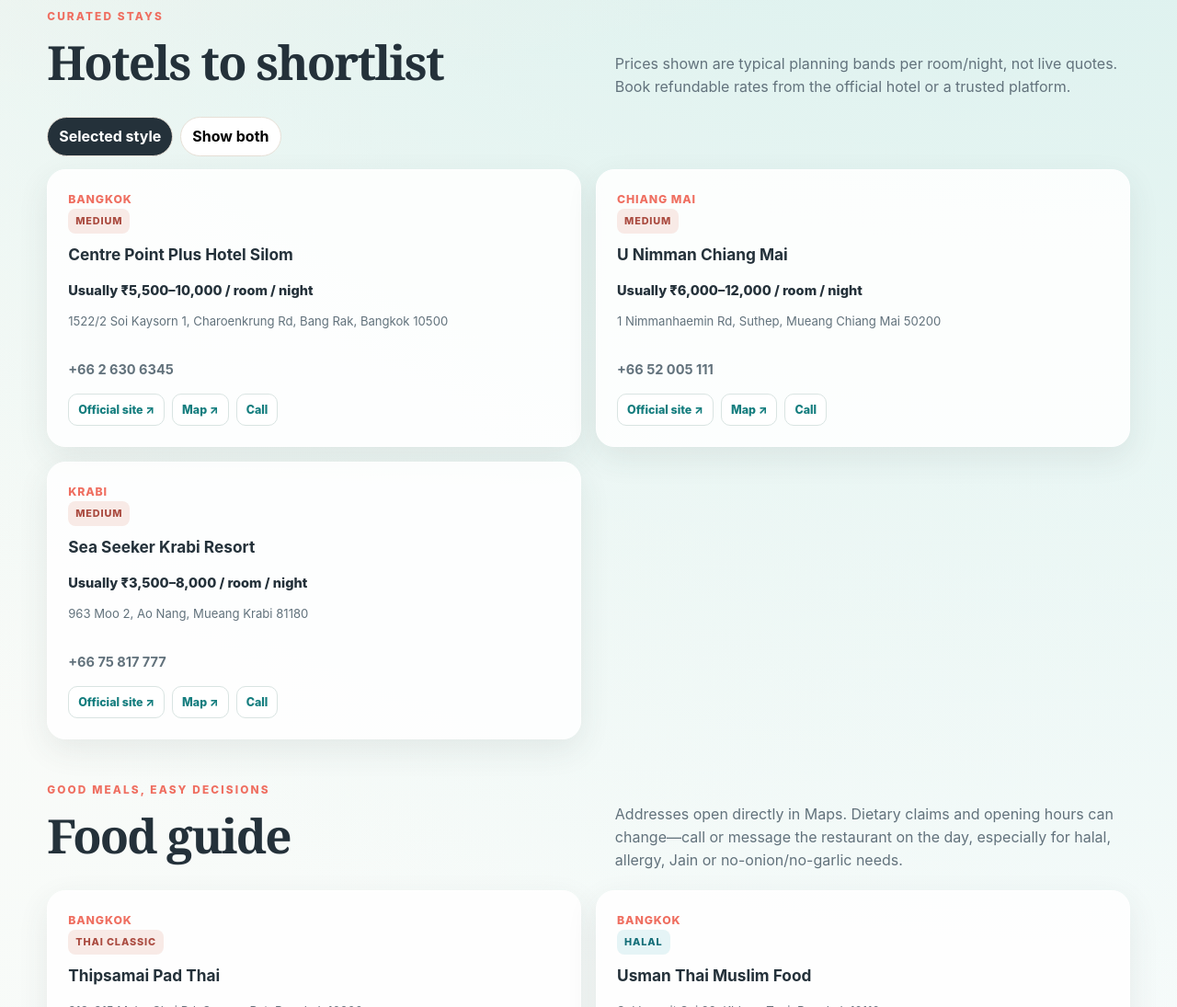
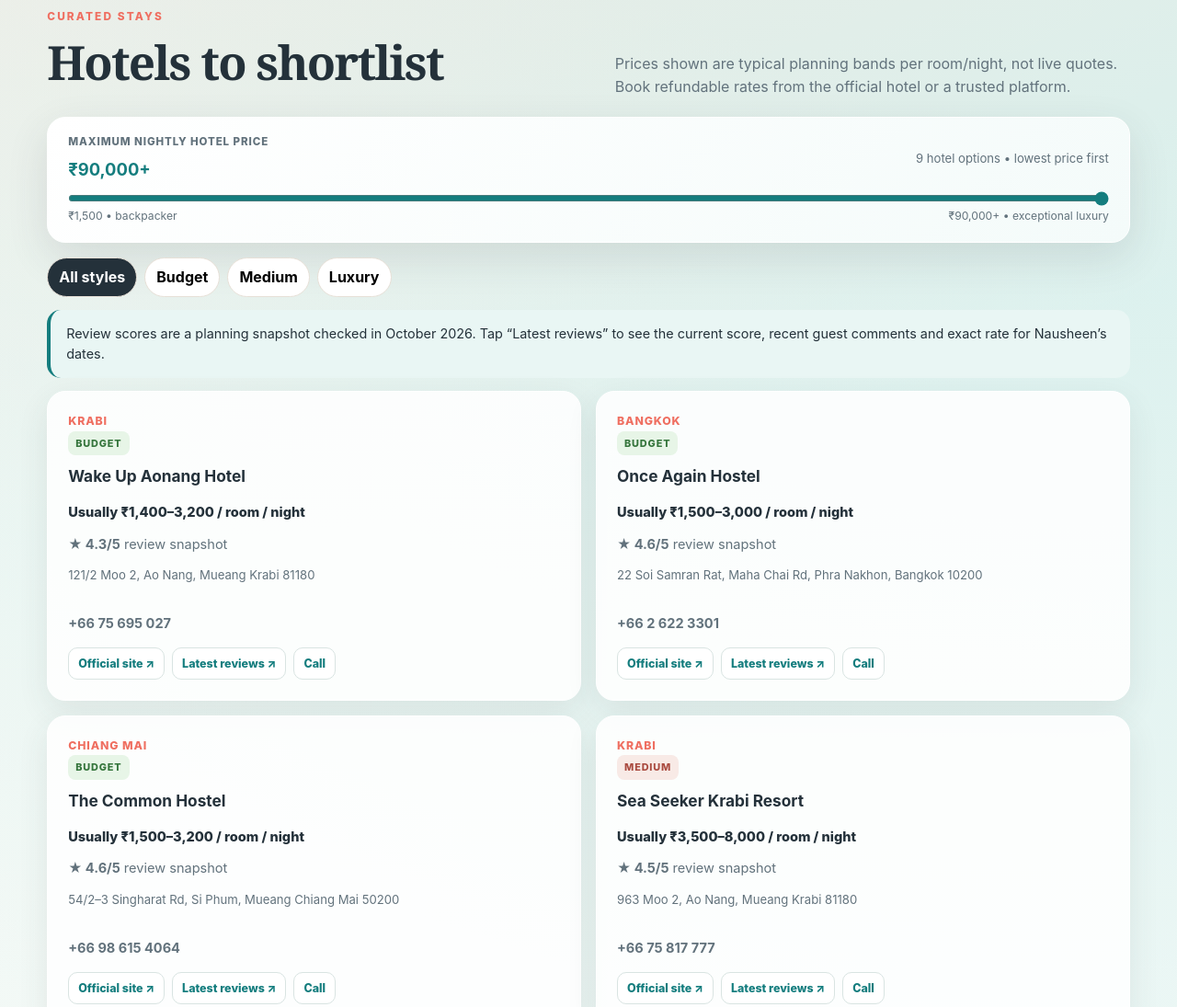
Before and after one commit to scrutinyacademy/Travel-, a plain HTML site: page index.html in a window 1280 px wide. Shown: the part 3140-4235 px from the top of the page at 92% size. Drawn offline with Linux system fonts and the light colour scheme.

Commit message:
Add hotel price slider ratings and expanded stays

```diff
--- a/index.html
+++ b/index.html
@@ -40,6 +40,7 @@
     .action-row{display:flex;flex-wrap:wrap;gap:8px;margin-top:13px}.link-btn{display:inline-flex;align-items:center;gap:5px;border:1px solid #d9e4e2;border-radius:10px;padding:7px 10px;font-size:.78rem;font-weight:800;background:white}.link-btn:hover{text-decoration:none;background:#eff8f7}
     .timeline{position:relative;display:grid;gap:16px}.timeline:before{content:"";position:absolute;left:25px;top:16px;bottom:16px;width:2px;background:linear-gradient(var(--coral),var(--teal))}.day{display:grid;grid-template-columns:52px 1fr;gap:15px;position:relative}.day-no{width:52px;height:52px;border-radius:17px;background:linear-gradient(135deg,var(--coral),#ec9a69);color:white;display:grid;place-items:center;font-weight:900;box-shadow:0 7px 20px rgba(239,111,97,.28);z-index:1}.day-card{background:var(--card);border:1px solid white;border-radius:20px;padding:20px;box-shadow:0 9px 28px rgba(44,56,62,.08)}.day-card h3{margin:0 0 3px}.day-meta{font-size:.79rem;color:var(--teal);font-weight:800;margin-bottom:12px}.day-slots{display:grid;grid-template-columns:repeat(3,1fr);gap:10px}.slot{padding:12px;border-radius:13px;background:#f8f6f2;font-size:.85rem}.slot b{display:block;margin-bottom:3px;color:var(--ink)}
     .filters{display:flex;gap:8px;margin-bottom:14px}.filters button{border:1px solid var(--line);background:white;border-radius:999px;padding:8px 12px;font-weight:750;cursor:pointer}.filters button.active{background:var(--ink);color:white}
+    .price-filter{background:linear-gradient(135deg,#fff,#f4fbfa);border:1px solid white;box-shadow:var(--shadow);border-radius:20px;padding:18px 22px;margin-bottom:16px}.price-filter-top{display:flex;justify-content:space-between;align-items:center;gap:16px}.price-filter strong{font-size:1.15rem;color:var(--teal)}.price-filter input[type=range]{width:100%;height:7px;margin:14px 0 4px;accent-color:var(--teal);cursor:pointer}.range-labels{display:flex;justify-content:space-between;color:var(--muted);font-size:.76rem}.hotel-count{font-size:.82rem;color:var(--muted)}
     .hotel-card .place,.food-card .place{color:var(--coral);font-weight:800;font-size:.77rem;text-transform:uppercase;letter-spacing:.07em}.address{font-size:.82rem!important;min-height:40px}.price{font-weight:850;color:var(--ink)!important}.hotel-grid .card,.food-grid .card{display:flex;flex-direction:column}.hotel-grid .action-row,.food-grid .action-row{margin-top:auto;padding-top:8px}
     .transport-table{width:100%;border-collapse:collapse;background:white;border-radius:18px;overflow:hidden;box-shadow:var(--shadow)}.transport-table th,.transport-table td{text-align:left;padding:14px;border-bottom:1px solid #eee7df;font-size:.88rem;vertical-align:top}.transport-table th{background:#eef7f5;color:#176b6c}.transport-table tr:last-child td{border-bottom:0}
     .check-card h3{margin-top:0}.checklist{display:grid;gap:7px}.check-item{display:flex;gap:10px;align-items:flex-start;background:#faf8f4;padding:9px 10px;border-radius:10px;font-size:.87rem}.check-item input{accent-color:var(--teal);margin-top:3px}.progress-wrap{height:9px;background:#ebe7df;border-radius:99px;overflow:hidden;margin-top:12px}.progress-bar{height:100%;width:0;background:linear-gradient(90deg,var(--coral),var(--gold),var(--teal));transition:.25s}.progress-text{font-size:.78rem;color:var(--muted);margin-top:5px}
@@ -93,7 +94,9 @@
 
     <section id="hotels">
       <div class="section-head"><div><div class="eyebrow">Curated stays</div><h2>Hotels to shortlist</h2></div><p>Prices shown are typical planning bands per room/night, not live quotes. Book refundable rates from the official hotel or a trusted platform.</p></div>
-      <div class="filters"><button class="hotel-filter active" data-filter="selected">Selected style</button><button class="hotel-filter" data-filter="all">Show both</button></div>
+      <div class="price-filter"><div class="price-filter-top"><div><label for="hotelPrice">Maximum nightly hotel price</label><strong id="hotelPriceValue">₹90,000+</strong></div><div class="hotel-count" id="hotelCount"></div></div><input id="hotelPrice" type="range" min="1500" max="90000" value="90000" step="500"><div class="range-labels"><span>₹1,500 • backpacker</span><span>₹90,000+ • exceptional luxury</span></div></div>
+      <div class="filters"><button class="hotel-filter active" data-filter="all">All styles</button><button class="hotel-filter" data-filter="budget">Budget</button><button class="hotel-filter" data-filter="medium">Medium</button><button class="hotel-filter" data-filter="luxury">Luxury</button></div>
+      <div class="notice teal">Review scores are a planning snapshot checked in October 2026. Tap “Latest reviews” to see the current score, recent guest comments and exact rate for Nausheen’s dates.</div>
       <div class="hotel-grid" id="hotelGrid"></div>
     </section>
 
@@ -132,7 +135,7 @@
   <script>
     const $ = s => document.querySelector(s);
     const maps = q => `https://www.google.com/maps/search/?api=1&query=${encodeURIComponent(q)}`;
-    const state = {destination:'thailand',days:7,budget:'medium',hotelFilter:'selected'};
+    const state = {destination:'thailand',days:7,budget:'medium',hotelFilter:'all',maxHotelPrice:90000};
 
     const itineraries = {
       thailand:{
@@ -204,26 +207,36 @@
 
     const hotels={
       thailand:[
-        {city:'Bangkok',style:'medium',name:'Centre Point Plus Hotel Silom',price:'Usually ₹5,500–10,000',address:'1522/2 Soi Kaysorn 1, Charoenkrung Rd, Bang Rak, Bangkok 10500',phone:'+66 2 630 6345',url:'https://www.centrepoint.com/silom/contact'},
-        {city:'Bangkok',style:'luxury',name:'Mandarin Oriental, Bangkok',price:'Usually ₹40,000–85,000+',address:'48 Oriental Avenue, Bang Rak, Bangkok 10500',phone:'+66 2 659 9000',url:'https://www.mandarinoriental.com/en/bangkok/chao-phraya-river'},
-        {city:'Chiang Mai',style:'medium',name:'U Nimman Chiang Mai',price:'Usually ₹6,000–12,000',address:'1 Nimmanhaemin Rd, Suthep, Mueang Chiang Mai 50200',phone:'+66 52 005 111',url:'https://www.uhotelsresorts.com/unimmanchiangmai'},
-        {city:'Chiang Mai',style:'luxury',name:'137 Pillars House',price:'Usually ₹28,000–55,000',address:'2 Soi 1, Nawatgate Rd, Wat Ket, Mueang Chiang Mai 50000',phone:'+66 53 247 788',url:'https://137pillarshotels.com/chiangmai/'},
-        {city:'Krabi',style:'medium',name:'Sea Seeker Krabi Resort',price:'Usually ₹3,500–8,000',address:'963 Moo 2, Ao Nang, Mueang Krabi 81180',phone:'+66 75 817 777',url:'https://www.seaseekerkrabiresort.com/'},
-        {city:'Krabi',style:'luxury',name:'Rayavadee',price:'Usually ₹45,000–90,000+',address:'214 Moo 2, Ao Nang, Mueang Krabi 81000',phone:'+66 75 817 630',url:'https://www.rayavadee.com/'},
-        {city:'Phuket',style:'medium',name:'Holiday Inn Resort Phuket',price:'Usually ₹8,000–16,000',address:'52 Thaweewong Rd, Patong Beach, Kathu, Phuket 83150',phone:'+66 76 370 200',url:'https://holidayinnresortphuket.com/'},
-        {city:'Phuket',style:'luxury',name:'The Shore at Katathani (Adults only)',price:'Usually ₹35,000–75,000+',address:'14 Kata Noi Rd, Karon, Mueang Phuket 83100',phone:'+66 76 330 124',url:'https://www.theshorephuket.com/'}
+        {city:'Bangkok',style:'budget',name:'Once Again Hostel',min:1500,max:3000,rating:'4.6/5',price:'Usually ₹1,500–3,000',address:'22 Soi Samran Rat, Maha Chai Rd, Phra Nakhon, Bangkok 10200',phone:'+66 2 622 3301',url:'https://onceagainhostel.com/'},
+        {city:'Bangkok',style:'medium',name:'Centre Point Plus Hotel Silom',min:5500,max:10000,rating:'4.4/5',price:'Usually ₹5,500–10,000',address:'1522/2 Soi Kaysorn 1, Charoenkrung Rd, Bang Rak, Bangkok 10500',phone:'+66 2 630 6345',url:'https://www.centrepoint.com/silom/contact'},
+        {city:'Bangkok',style:'luxury',name:'Mandarin Oriental, Bangkok',min:40000,max:85000,rating:'4.7/5',price:'Usually ₹40,000–85,000+',address:'48 Oriental Avenue, Bang Rak, Bangkok 10500',phone:'+66 2 659 9000',url:'https://www.mandarinoriental.com/en/bangkok/chao-phraya-river'},
+        {city:'Chiang Mai',style:'budget',name:'The Common Hostel',min:1500,max:3200,rating:'4.6/5',price:'Usually ₹1,500–3,200',address:'54/2–3 Singharat Rd, Si Phum, Mueang Chiang Mai 50200',phone:'+66 98 615 4064',url:'https://www.thecommonhostel.com/'},
+        {city:'Chiang Mai',style:'medium',name:'U Nimman Chiang Mai',min:6000,max:12000,rating:'4.6/5',price:'Usually ₹6,000–12,000',address:'1 Nimmanhaemin Rd, Suthep, Mueang Chiang Mai 50200',phone:'+66 52 005 111',url:'https://www.uhotelsresorts.com/unimmanchiangmai'},
+        {city:'Chiang Mai',style:'luxury',name:'137 Pillars House',min:28000,max:55000,rating:'4.7/5',price:'Usually ₹28,000–55,000',address:'2 Soi 1, Nawatgate Rd, Wat Ket, Mueang Chiang Mai 50000',phone:'+66 53 247 788',url:'https://137pillarshotels.com/chiangmai/'},
+        {city:'Krabi',style:'budget',name:'Wake Up Aonang Hotel',min:1400,max:3200,rating:'4.3/5',price:'Usually ₹1,400–3,200',address:'121/2 Moo 2, Ao Nang, Mueang Krabi 81180',phone:'+66 75 695 027',url:'https://www.wakeupkrabi.com/'},
+        {city:'Krabi',style:'medium',name:'Sea Seeker Krabi Resort',min:3500,max:8000,rating:'4.5/5',price:'Usually ₹3,500–8,000',address:'963 Moo 2, Ao Nang, Mueang Krabi 81180',phone:'+66 75 817 777',url:'https://www.seaseekerkrabiresort.com/'},
+        {city:'Krabi',style:'luxury',name:'Rayavadee',min:45000,max:90000,rating:'4.8/5',price:'Usually ₹45,000–90,000+',address:'214 Moo 2, Ao Nang, Mueang Krabi 81000',phone:'+66 75 817 630',url:'https://www.rayavadee.com/'},
+        {city:'Phuket',style:'budget',name:'Lub d Phuket Patong',min:1500,max:4500,rating:'4.5/5',price:'Usually ₹1,500–4,500',address:'5/5 Sawatdirak Rd, Patong, Kathu, Phuket 83150',phone:'+66 76 530 100',url:'https://lubd.com/destination/phuket-patong/'},
+        {city:'Phuket',style:'medium',name:'Holiday Inn Resort Phuket',min:8000,max:16000,rating:'4.5/5',price:'Usually ₹8,000–16,000',address:'52 Thaweewong Rd, Patong Beach, Kathu, Phuket 83150',phone:'+66 76 370 200',url:'https://holidayinnresortphuket.com/'},
+        {city:'Phuket',style:'luxury',name:'The Shore at Katathani (Adults only)',min:35000,max:75000,rating:'4.8/5',price:'Usually ₹35,000–75,000+',address:'14 Kata Noi Rd, Karon, Mueang Phuket 83100',phone:'+66 76 330 124',url:'https://www.theshorephuket.com/'}
       ],
       kerala:[
-        {city:'Kochi',style:'medium',name:'Fragrant Nature Kochi',price:'Usually ₹6,000–12,000',address:'Near SBI Calvathy, Calvathy Bazar Rd, Fort Kochi, Kerala 682001',phone:'+91 484 221 3600',url:'https://www.fragrantnature.com/fort-kochi/'},
-        {city:'Kochi',style:'luxury',name:'Grand Hyatt Kochi Bolgatty',price:'Usually ₹14,000–32,000',address:'Bolgatty Island, Kochi, Kerala 682504',phone:'+91 484 266 1234',url:'https://www.hyatt.com/grand-hyatt/en-US/cokgh-grand-hyatt-kochi-bolgatty'},
-        {city:'Munnar',style:'medium',name:'KTDC Tea County',price:'Usually ₹5,000–10,000',address:'Ikka Nagar, Munnar, Kerala 685612',phone:'+91 471 272 1243',url:'https://www.ktdc.com/tea-county/'},
-        {city:'Munnar',style:'luxury',name:'Windermere Estate',price:'Usually ₹18,000–32,000',address:'Pothamedu, Munnar, Kerala 685612',phone:'+91 4865 230 512',url:'https://www.windermeremunnar.com/'},
-        {city:'Thekkady',style:'medium',name:'KTDC Aranya Nivas',price:'Usually ₹5,500–11,000',address:'Inside Periyar Tiger Reserve, Thekkady, Kerala 685536',phone:'+91 4869 222 023',url:'https://www.ktdc.com/aranya-nivas/'},
-        {city:'Thekkady',style:'luxury',name:'Spice Village – CGH Earth',price:'Usually ₹18,000–34,000',address:'Thekkady–Kumily Rd, Thekkady, Kerala 685536',phone:'+91 4869 222 314',url:'https://www.cghearth.com/spice-village'},
-        {city:'Varkala',style:'medium',name:'Mad About Coco',price:'Usually ₹3,500–7,500',address:'North Cliff, Kurakkanni, Varkala, Kerala 695141',phone:'+91 81380 77370',url:'https://madaboutcoco.com/'},
-        {city:'Varkala',style:'luxury',name:'Gateway Varkala',price:'Usually ₹11,000–22,000',address:'Janardhanapuram, Varkala, Kerala 695141',phone:'+91 470 277 3300',url:'https://www.gateway-hotels.com/en-in/hotels/gateway-varkala'},
-        {city:'Kovalam',style:'medium',name:'Uday Samudra Leisure Beach Hotel',price:'Usually ₹6,000–12,000',address:'GV Raja Rd, Samudra Beach, Kovalam, Kerala 695527',phone:'+91 93872 17501',url:'https://www.udshotels.com/uday-samudra-leisure-beach-hotel-spa/'},
-        {city:'Kovalam',style:'luxury',name:'The Leela Kovalam, A Raviz Hotel',price:'Usually ₹20,000–45,000',address:'Kovalam, Thiruvananthapuram, Kerala 695527',phone:'+91 471 669 1111',url:'https://www.theleela.com/the-leela-kovalam-a-raviz-hotel'}
+        {city:'Kochi',style:'budget',name:'Zostel Kochi (Fort Kochi)',min:900,max:2800,rating:'4.5/5',price:'Usually ₹900–2,800',address:'1/751A, New Rd, Kunnumpuram, Fort Kochi, Kerala 682001',phone:'+91 22 4896 2266',url:'https://www.zostel.com/zostel/kochi/'},
+        {city:'Kochi',style:'medium',name:'Fragrant Nature Kochi',min:6000,max:12000,rating:'4.5/5',price:'Usually ₹6,000–12,000',address:'Near SBI Calvathy, Calvathy Bazar Rd, Fort Kochi, Kerala 682001',phone:'+91 484 221 3600',url:'https://www.fragrantnature.com/fort-kochi/'},
+        {city:'Kochi',style:'luxury',name:'Grand Hyatt Kochi Bolgatty',min:14000,max:32000,rating:'4.6/5',price:'Usually ₹14,000–32,000',address:'Bolgatty Island, Kochi, Kerala 682504',phone:'+91 484 266 1234',url:'https://www.hyatt.com/grand-hyatt/en-US/cokgh-grand-hyatt-kochi-bolgatty'},
+        {city:'Munnar',style:'budget',name:'Zostel Munnar',min:900,max:3000,rating:'4.4/5',price:'Usually ₹900–3,000',address:'Moolakada, Pallivasal, Munnar, Kerala 685612',phone:'+91 22 4896 2266',url:'https://www.zostel.com/zostel/munnar/'},
+        {city:'Munnar',style:'medium',name:'KTDC Tea County',min:5000,max:10000,rating:'4.4/5',price:'Usually ₹5,000–10,000',address:'Ikka Nagar, Munnar, Kerala 685612',phone:'+91 471 272 1243',url:'https://www.ktdc.com/tea-county/'},
+        {city:'Munnar',style:'luxury',name:'Windermere Estate',min:18000,max:32000,rating:'4.6/5',price:'Usually ₹18,000–32,000',address:'Pothamedu, Munnar, Kerala 685612',phone:'+91 4865 230 512',url:'https://www.windermeremunnar.com/'},
+        {city:'Thekkady',style:'budget',name:'Chrissie’s Hotel',min:2500,max:5000,rating:'4.7/5',price:'Usually ₹2,500–5,000',address:'Bypass Rd, Thekkady, Kumily, Kerala 685509',phone:'+91 4869 222 114',url:'https://www.chrissieshotel.com/'},
+        {city:'Thekkady',style:'medium',name:'KTDC Aranya Nivas',min:5500,max:11000,rating:'4.3/5',price:'Usually ₹5,500–11,000',address:'Inside Periyar Tiger Reserve, Thekkady, Kerala 685536',phone:'+91 4869 222 023',url:'https://www.ktdc.com/aranya-nivas/'},
+        {city:'Thekkady',style:'luxury',name:'Spice Village – CGH Earth',min:18000,max:34000,rating:'4.7/5',price:'Usually ₹18,000–34,000',address:'Thekkady–Kumily Rd, Thekkady, Kerala 685536',phone:'+91 4869 222 314',url:'https://www.cghearth.com/spice-village'},
+        {city:'Alappuzha',style:'budget',name:'Zostel Alleppey',min:900,max:2800,rating:'4.4/5',price:'Usually ₹900–2,800',address:'Beach Rd, Near Vijay Beach Park, Alappuzha, Kerala 688012',phone:'+91 22 4896 2266',url:'https://www.zostel.com/zostel/alleppey/'},
+        {city:'Alappuzha',style:'medium',name:'Uday Backwater Resort',min:6500,max:13000,rating:'4.4/5',price:'Usually ₹6,500–13,000',address:'Punnamada, Alappuzha, Kerala 688006',phone:'+91 477 223 6000',url:'https://www.udshotels.com/uday-backwater-resort/'},
+        {city:'Varkala',style:'budget',name:'Zostel Varkala',min:900,max:3000,rating:'4.5/5',price:'Usually ₹900–3,000',address:'Cliff Beach, Kurakkanni, Varkala, Kerala 695141',phone:'+91 22 4896 2266',url:'https://www.zostel.com/zostel/varkala/'},
+        {city:'Varkala',style:'medium',name:'Mad About Coco',min:3500,max:7500,rating:'4.4/5',price:'Usually ₹3,500–7,500',address:'North Cliff, Kurakkanni, Varkala, Kerala 695141',phone:'+91 81380 77370',url:'https://madaboutcoco.com/'},
+        {city:'Varkala',style:'luxury',name:'Gateway Varkala',min:11000,max:22000,rating:'4.5/5',price:'Usually ₹11,000–22,000',address:'Janardhanapuram, Varkala, Kerala 695141',phone:'+91 470 277 3300',url:'https://www.gateway-hotels.com/en-in/hotels/gateway-varkala'},
+        {city:'Kovalam',style:'medium',name:'Uday Samudra Leisure Beach Hotel',min:6000,max:12000,rating:'4.3/5',price:'Usually ₹6,000–12,000',address:'GV Raja Rd, Samudra Beach, Kovalam, Kerala 695527',phone:'+91 93872 17501',url:'https://www.udshotels.com/uday-samudra-leisure-beach-hotel-spa/'},
+        {city:'Kovalam',style:'luxury',name:'The Leela Kovalam, A Raviz Hotel',min:20000,max:45000,rating:'4.6/5',price:'Usually ₹20,000–45,000',address:'Kovalam, Thiruvananthapuram, Kerala 695527',phone:'+91 471 669 1111',url:'https://www.theleela.com/the-leela-kovalam-a-raviz-hotel'}
       ]
     };
 
@@ -360,8 +373,10 @@
 
     function usedCities(){return new Set(itineraries[state.destination][state.days].route);}
     function renderHotels(){
-      const cities=usedCities();let list=hotels[state.destination].filter(h=>cities.has(h.city) && (state.hotelFilter==='all'||h.style===state.budget));
-      $('#hotelGrid').innerHTML=list.map(h=>`<article class="card hotel-card"><div class="place">${h.city}</div><div><span class="tag ${h.style==='luxury'?'luxury':''}">${h.style}</span></div><h3>${h.name}</h3><p class="price">${h.price} / room / night</p><p class="address">${h.address}</p><p><strong>${h.phone}</strong></p><div class="action-row"><a class="link-btn" target="_blank" href="${h.url}">Official site ↗</a><a class="link-btn" target="_blank" href="${maps(h.name+' '+h.address)}">Map ↗</a><a class="link-btn" href="tel:${h.phone.replace(/[^+\d]/g,'')}">Call</a></div></article>`).join('') || '<div class="notice">No matching hotel in this route.</div>';
+      const cities=usedCities();let list=hotels[state.destination].filter(h=>cities.has(h.city) && h.min<=state.maxHotelPrice && (state.hotelFilter==='all'||h.style===state.hotelFilter)).sort((a,b)=>a.min-b.min);
+      $('#hotelPriceValue').textContent=state.maxHotelPrice>=90000?'₹90,000+':`₹${state.maxHotelPrice.toLocaleString('en-IN')}`;
+      $('#hotelCount').textContent=`${list.length} hotel option${list.length===1?'':'s'} • lowest price first`;
+      $('#hotelGrid').innerHTML=list.map(h=>`<article class="card hotel-card"><div class="place">${h.city}</div><div><span class="tag ${h.style==='luxury'?'luxury':h.style==='budget'?'veg':''}">${h.style}</span></div><h3>${h.name}</h3><p class="price">${h.price} / room / night</p><p><strong>★ ${h.rating}</strong> review snapshot</p><p class="address">${h.address}</p><p><strong>${h.phone}</strong></p><div class="action-row"><a class="link-btn" target="_blank" href="${h.url}">Official site ↗</a><a class="link-btn" target="_blank" href="${maps(h.name+' '+h.address)}">Latest reviews ↗</a><a class="link-btn" href="tel:${h.phone.replace(/[^+\d]/g,'')}">Call</a></div></article>`).join('') || '<div class="notice">No hotel is within this price. Move the slider right or choose another style.</div>';
     }
 
     function renderFood(){
@@ -397,6 +412,7 @@
     $('#duration').addEventListener('change',e=>{state.days=+e.target.value;renderAll()});
     $('#budget').addEventListener('change',e=>{state.budget=e.target.value;renderSummary();renderHotels()});
     $('#startDate').addEventListener('change',()=>renderFlights());
+    $('#hotelPrice').addEventListener('input',e=>{state.maxHotelPrice=+e.target.value;renderHotels()});
     document.querySelectorAll('.hotel-filter').forEach(b=>b.addEventListener('click',()=>{document.querySelectorAll('.hotel-filter').forEach(x=>x.classList.remove('active'));b.classList.add('active');state.hotelFilter=b.dataset.filter;renderHotels()}));
     const tomorrow=new Date();tomorrow.setDate(tomorrow.getDate()+30);$('#startDate').min=new Date().toISOString().split('T')[0];$('#startDate').value=tomorrow.toISOString().split('T')[0];
     renderAll();
```
